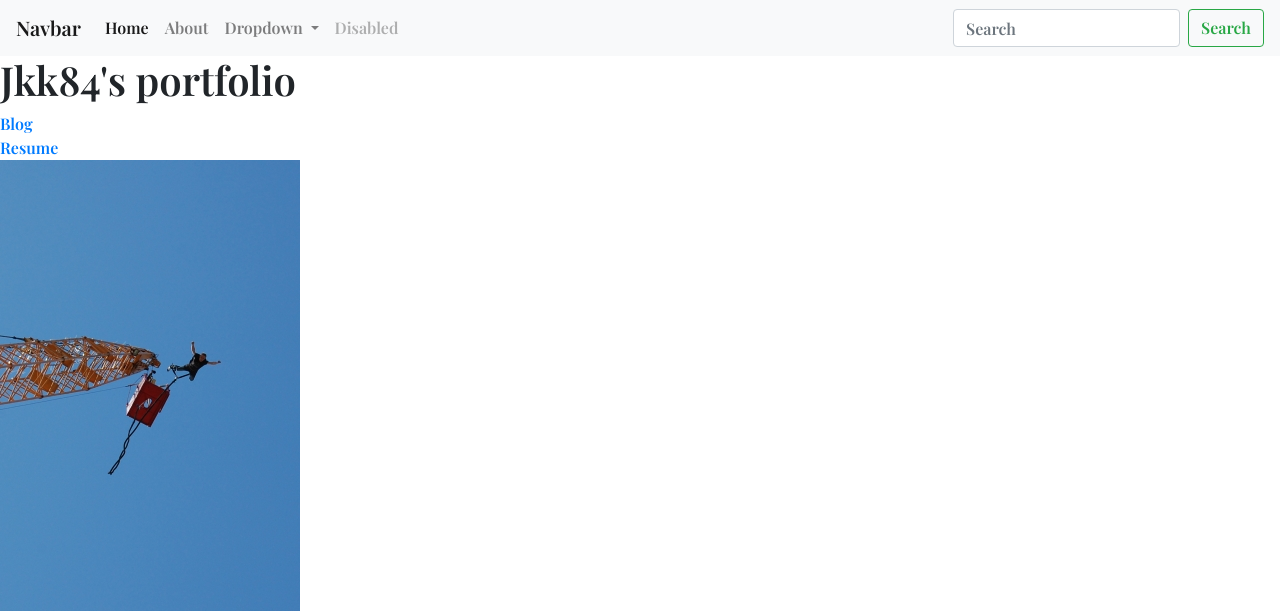
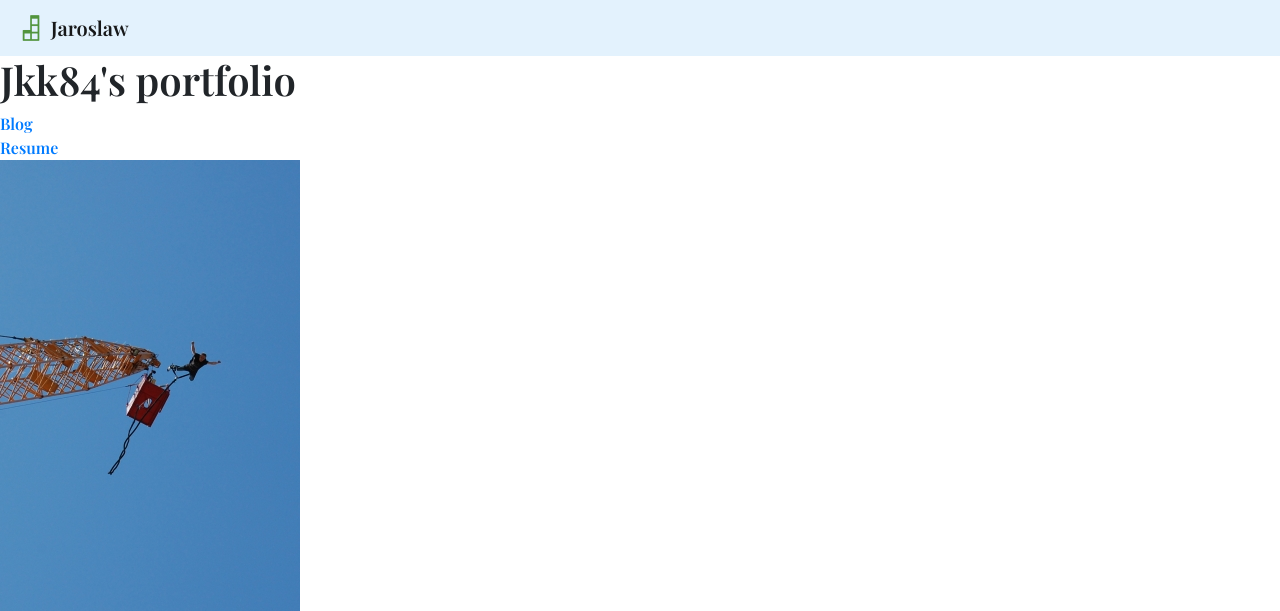
Before and after one commit to jkk84/django_personal_portfolio, a Django app: page / in a window 1280 px wide. Shown: the top 611 px of the page. Run offline with Django 3.2, Linux system fonts and the light colour scheme; data that the repository does not hold is empty; some libraries are stand-ins or nearby versions.

Commit message:
some fixing

```diff
--- /dev/null
+++ b/portfolio/static/portfolio/custom.css
@@ -0,0 +1,16 @@
+body {
+    font-family: 'Playfair Display', serif;
+}
+
+#blogtitle {
+    font-size: 6rem;
+}
+
+@media (min-width: 992px) {
+    #hometext {
+        font-size: 4rem;
+    }
+    #blogdetailtitle {
+        font-size: 5rem;
+    }
+}
--- a/portfolio/templates/portfolio/base.html
+++ b/portfolio/templates/portfolio/base.html
@@ -11,49 +11,22 @@
 
     {% load static %}
 
-    <link rel="stylesheet" href="{% static "portfolio/custom.css" %}">
+    <link rel="stylesheet" type="text/css" href="{% static 'portfolio/custom.css' %}">
 
     <link href="https://fonts.googleapis.com/css2?family=Playfair+Display:wght@600&display=swap" rel="stylesheet">
 
     <link rel="icon" type="image/png" href="{% static 'portfolio/logo.png' %}">
 
-  <title>Jkk84's page</title>
+    <title>Jkk84's page</title>
 </head>
+{% load static %}
 <body>
-<nav class="navbar navbar-expand-lg navbar-light bg-light">
-  <a class="navbar-brand" href="#">Navbar</a>
-  <button class="navbar-toggler" type="button" data-toggle="collapse" data-target="#navbarSupportedContent" aria-controls="navbarSupportedContent" aria-expanded="false" aria-label="Toggle navigation">
-    <span class="navbar-toggler-icon"></span>
-  </button>
+<nav class="navbar navbar-light" style="background-color: #e3f2fd;">
+    <a class="navbar-brand" href="#">
+        <img src="{% static 'portfolio/logo.png' %}" width="30" height="30" class="d-inline-block align-top" alt="">
+        Jaroslaw
+    </a>
 
-  <div class="collapse navbar-collapse" id="navbarSupportedContent">
-    <ul class="navbar-nav mr-auto">
-      <li class="nav-item active">
-        <a class="nav-link" href="#">Home <span class="sr-only">(current)</span></a>
-      </li>
-      <li class="nav-item">
-        <a class="nav-link" href="#">About</a>
-      </li>
-      <li class="nav-item dropdown">
-        <a class="nav-link dropdown-toggle" href="#" id="navbarDropdown" role="button" data-toggle="dropdown" aria-haspopup="true" aria-expanded="false">
-          Dropdown
-        </a>
-        <div class="dropdown-menu" aria-labelledby="navbarDropdown">
-          <a class="dropdown-item" href="#">Action</a>
-          <a class="dropdown-item" href="#">Another action</a>
-          <div class="dropdown-divider"></div>
-          <a class="dropdown-item" href="#">Something else here</a>
-        </div>
-      </li>
-      <li class="nav-item">
-        <a class="nav-link disabled" href="#" tabindex="-1" aria-disabled="true">Disabled</a>
-      </li>
-    </ul>
-    <form class="form-inline my-2 my-lg-0">
-      <input class="form-control mr-sm-2" type="search" placeholder="Search" aria-label="Search">
-      <button class="btn btn-outline-success my-2 my-sm-0" type="submit">Search</button>
-    </form>
-  </div>
 </nav>
 
 {% block content %}{% endblock %}
--- a/portfolio/templates/portfolio/custom.css
+++ /dev/null
@@ -1,3 +0,0 @@
-body {
-    font-family: 'Playfair Display', serif;
-}
```
